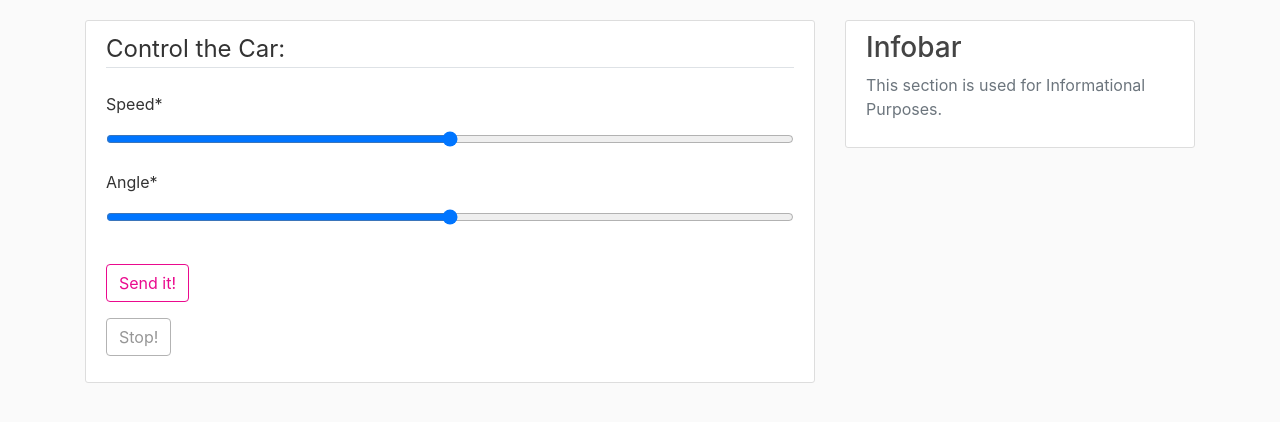
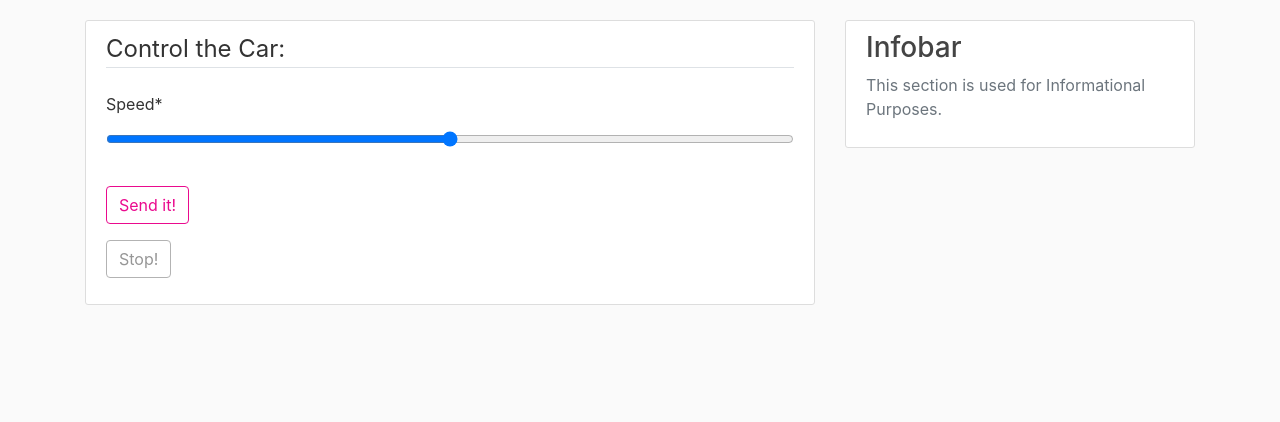
Before and after one commit to ev3-showcase/frontend, a Django app: page / in a window 1280 px wide. Shown: the part 60-482 px from the top of the page. Run offline with Django 3.2, Linux system fonts and the light colour scheme; some libraries are stand-ins or nearby versions.

Commit message:
new branch, only speed

```diff
--- a/dashboard/forms.py
+++ b/dashboard/forms.py
@@ -3,5 +3,4 @@ from crispy_forms.helper import FormHelper
 
 class CarControlForm(forms.Form):
     speed = forms.IntegerField(widget=forms.NumberInput(attrs={'id': 'slider1', 'class': 'slider1', 'type':'range', 'step': '1', 'min': '-100', 'max': '100'}), required=True)
-    angle = forms.IntegerField(widget=forms.NumberInput(attrs={'id': 'slider2', 'class': 'slider2', 'type':'range', 'step': '1', 'min': '-100', 'max': '100'}), required=True)
     helper = FormHelper()
--- a/dashboard/templates/dashboard/dashboard.html
+++ b/dashboard/templates/dashboard/dashboard.html
@@ -15,7 +15,6 @@
         </form>
         <form method="POST">
             {% csrf_token %}
-            <input name="angle" type="hidden" value="0">
             <input name="speed" type="hidden" value="0">
             <div class="form-group">
                 <button class="btn btn-outline-secondary" type="submit" id="stop">Stop!</button>
--- a/dashboard/views.py
+++ b/dashboard/views.py
@@ -19,22 +19,19 @@ def dashboard(request):
         if form.is_valid():
 
             speed = form.cleaned_data.get('speed')
-            angle = form.cleaned_data.get('angle')
 
             message = {
                     'speed': 0,
-                    'steering': 0,
                     }
 
             message['speed'] = speed
-            message['steering'] = angle
 
             #publish messages
             url = f'{api}/api/v1/publish/message'
             payload = message
             headers = {'content-type': 'application/json'}
             r = requests.post(url, data=json.dumps(payload), headers=headers)
-            messages.success(request, f'Instructions Transmitted. Speed: {speed}%, Steeringangle: {angle}%')
+            messages.success(request, f'Instructions Transmitted. Speed: {speed}%')
             messages.info(request, f'Message Posted to {url}')
             messages.info(request, f'Request Response: {r}')
 
```
